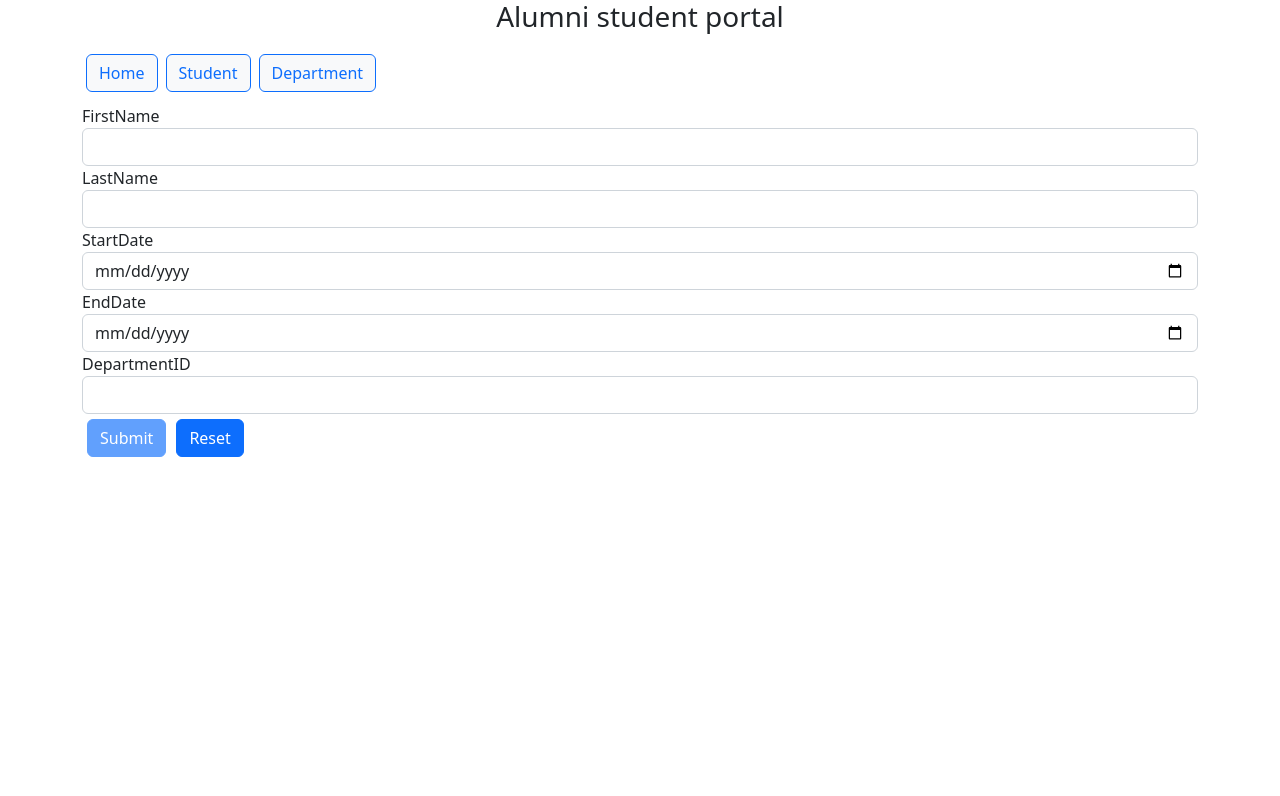
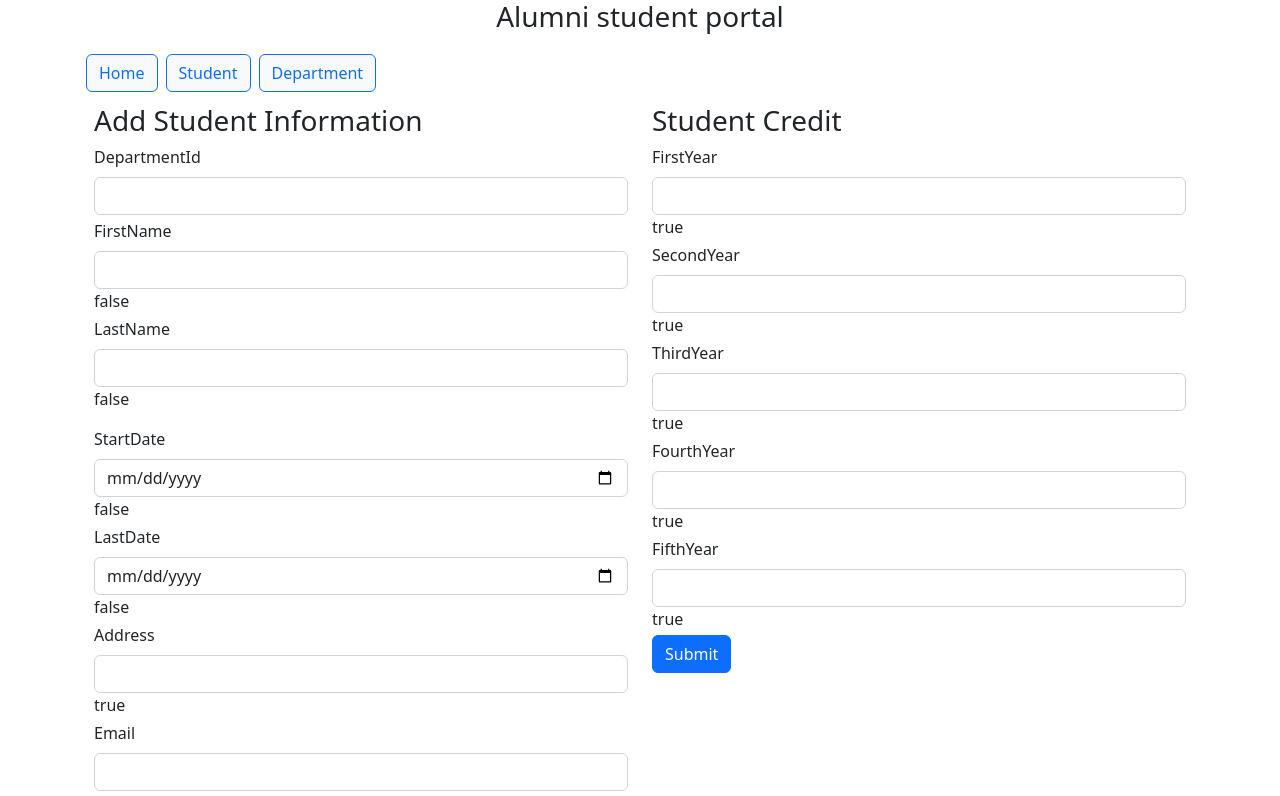
Before and after one commit to MuchhalSwati/Alumni-students-portal, an Angular app: page /home in a window 1280 px wide. Shown: the top 796 px of the page. Built offline with nearby package versions, Linux system fonts and the light colour scheme.

Commit message:
Add a new student record and update all tables

```diff
--- a/src/app/components/home/home.component.html
+++ b/src/app/components/home/home.component.html
@@ -1,5 +1,105 @@
+<div class="container">
+    <div class="row">
+        <div class="col-md-6">
+        <h3>Add Student Information</h3>
+        <form [formGroup]="studentForm" (ngSubmit)="onClickSubmit()">
+            <div class="mb-1">
+                <label class="form-label">DepartmentId</label>
+                <input type="text" class="form-control" formControlName="departmentId">
+                <span *ngIf="departmentId.errors?.['required'] && departmentId.touched" style="color: red;">Please enter departmentId</span>
+                <span *ngIf="departmentId.errors?.['maxlength']" style="color: red;" >DepartmentId should be of max 2 characters</span>
+                <span *ngIf="departmentId.errors?.['invalid']" style="color: red;" >DepartmentId should contain only numbers</span>
+            </div>
+          <div class="mb-1">
+              <label class="form-label">FirstName</label>
+              <input type="text" class="form-control" formControlName="firstName">
+              <span *ngIf="firstName.errors?.['required'] && firstName.touched" style="color: red;">Please enter FirstName</span>
+              <span *ngIf="firstName.errors?.['maxlength']" style="color: red;" >FirstName should be of max 15 characters</span>
+              {{studentForm.controls['firstName'].valid}}
+          </div>
+           <div class="mb-3">
+         <label class="form-label">LastName</label>
+         <input type="text" class="form-control" formControlName="lastName" >
+         <span *ngIf="lastName.errors?.['required'] && lastName.touched" style="color: red;">Please enter LastName</span>
+         <span *ngIf="lastName.errors?.['minlength']" style="color: red;" >LastName should be of max 2 characters</span>
+         {{studentForm.controls['lastName'].valid}}
+        </div>
+         <div class="mb-1">
+        <label class="form-label">StartDate</label>
+        <input type="date" class="form-control" formControlName="startDate">
+        <span *ngIf="startDate.errors?.['required'] && startDate.touched" style="color: red;">Please select StartDate</span>
+        {{studentForm.controls['startDate'].valid}}
+         </div>
+         <div class="mb-1">
+        <label class="form-label">LastDate</label>
+        <input type="date" class="form-control" formControlName="lastDate">
+        <span *ngIf="lastDate.errors?.['required'] && lastDate.touched" style="color: red;">Please select LastDate</span>
+        {{studentForm.controls['lastDate'].valid}}
+       </div>
+       <p *ngIf="studentForm.errors?.['dateValid'] && (startDate.touched || studentForm.dirty)" style="color: red;"> please add valid start and Last date</p>
+       <div class="mb-1">
+        <label class="form-label">Address</label>
+        <input type="text" class="form-control" formControlName="address">
+        {{studentForm.controls['address'].valid}}
+       </div>
+       <div class="mb-1">
+        <label class="form-label">Email</label>
+        <input type="text" class="form-control" formControlName="email">
+        {{studentForm.controls['email'].valid}}
+       </div>
+       <div class="mb-1">
+        <label class="form-label">PhoneNumber</label>
+        <input type="text" class="form-control" formControlName="phoneNumber">
+        {{studentForm.controls['phoneNumber'].valid}}
+       </div>
+            <button type="submit" class="btn btn-primary">Submit</button>
+        </form>
+    </div>
+    <div class="col-md-6">
+        <!-- Student credit form  -->
+         <h3>Student Credit</h3>
+        <form [formGroup]="studentForm" (ngSubmit)="onClickSubmit()">
+          <div class="mb-1">
+          <label class="form-label">FirstYear</label>
+          <input type="text" class="form-control" formControlName="firstYear">
+          {{studentForm.controls['firstYear'].valid}}
+          </div>
+          <div class="mb-1">
+          <label  class="form-label">SecondYear</label>
+          <input type="text" class="form-control" formControlName="secondYear">
+          {{studentForm.controls['secondYear'].valid}}
+          </div>
+          <div class="mb-1">
+          <label class="form-label">ThirdYear</label>
+          <input type="text" class="form-control" formControlName="thirdYear">
+          {{studentForm.controls['thirdYear'].valid}}
+          </div>
+          <div class="mb-1">
+          <label class="form-label">FourthYear</label>
+          <input type="text" class="form-control" formControlName="fourthYear">
+          {{studentForm.controls['fourthYear'].valid}}
+          </div>
+          <div class="mb-1">
+          <label class="form-label">FifthYear</label>
+          <input type="text" class="form-control" formControlName="fifthYear">
+          {{studentForm.controls['fifthYear'].valid}}
+          </div>
+          <button type="submit" class="btn btn-primary">Submit</button>
+        </form>
+    </div>
+    </div>
+</div>
 
-<form [formGroup]="studentForm" #userlogin = "ngForm" (ngSubmit) = "onClickSubmit(userlogin.value)" >
+
+
+
+
+
+
+
+
+
+<!-- <form [formGroup]="studentForm" #userlogin = "ngForm" (ngSubmit) = "onClickSubmit(userlogin.value)" >
 
     <div>
     <label for="firstname">FirstName</label>
@@ -34,4 +134,4 @@
 
     <button type="button" style="margin:5px;"  class="btn btn-primary"(click)="onReset()">Reset</button>
 
-</form>
+</form> -->
--- a/src/app/components/home/home.component.ts
+++ b/src/app/components/home/home.component.ts
@@ -5,6 +5,7 @@ import { SharedService } from 'src/app/services/shared.service';
 import {StudentRecord} from '../../interfaces/StudentRecord.model'
 import { combineLatest } from 'rxjs';
 import { ConditionalExpr } from '@angular/compiler';
+import { dateValidator } from 'src/app/validators/date.validator';
 @Component({
   selector: 'pm-home',
   templateUrl: './home.component.html',
@@ -19,36 +20,85 @@ constructor(private service:SharedService) {  }
 
 
   ngOnInit(): void {
-    this.studentForm = new FormGroup({
+    this.studentForm = this.buildForm();
+    // = new FormGroup({
+    //   firstName: new FormControl('',[Validators.required,Validators.maxLength(15) ,Validators.minLength(5)]),
+    //   lastName: new FormControl('',[Validators.required,Validators.maxLength(15) ,Validators.minLength(3)]),
+    //   startDate: new FormControl('',Validators.required),
+    //   lastDate: new FormControl('',Validators.required),
+    //   departmentId: new FormControl('',[Validators.required,Validators.maxLength(2), Validators.pattern("^[0-9]*$")])
+
+
+    // });
+  }
+
+
+  private buildForm():FormGroup{
+    return new FormGroup({
       firstName: new FormControl('',[Validators.required,Validators.maxLength(15) ,Validators.minLength(5)]),
       lastName: new FormControl('',[Validators.required,Validators.maxLength(15) ,Validators.minLength(3)]),
       startDate: new FormControl('',Validators.required),
       lastDate: new FormControl('',Validators.required),
-      departmentId: new FormControl('',[Validators.required,Validators.maxLength(2), Validators.pattern("^[0-9]*$")])
+      departmentId: new FormControl('',[Validators.required,Validators.maxLength(2), Validators.pattern("^[0-9]*$")]),
+      address:new FormControl(null),
+      email:new FormControl(null),
+      phoneNumber:new FormControl(null),
+      firstYear: new FormControl(null),
+      secondYear: new FormControl(null),
+      thirdYear: new FormControl(null),
+      fourthYear: new FormControl(null),
+      fifthYear: new FormControl(null),
+  }, {validators:dateValidator})}
 
 
-    });
-  }
+   onClickSubmit(){
+    console.log(`in onclicksubmit method`);
+    // let strtDate = new Date(this.studentForm.get('startDate').value)
+    // let endDate = new Date(this.studentForm.get('lastDate').value)
+    // if(strtDate > endDate)
+    // {
+    //   this.isInvalidDateRange =  true;
+    // }
+    // else
+    // {
+    // this.service.addStudentRecord(data).subscribe((result)=>{
+    // console.log(result);
+
+    //   alert("Successfully added student record:  " + result.id+ " firstName: " + result.firstName  + "LastName:  " +result.lastName)
+
+    // }
+
+    // )
+  //}
+
+    const model = this.getModel();
+    this.service.addStudentRecord(model).subscribe({
+      next:(item) => alert("Successfully added student record:  " + item.id+ " firstName: " + item.firstName  + "LastName:  " +item.lastName),
+      error:(err) => alert(`Failed to add student record ${err}`),
+      complete: () => console.log('complete')
+    })
 
 
-   onClickSubmit(data:StudentRecord){
-    let strtDate = new Date(this.studentForm.get('startDate').value)
-    let endDate = new Date(this.studentForm.get('lastDate').value)
-    if(strtDate > endDate)
-    {
-      this.isInvalidDateRange =  true;
-    }
-    else
-    {
-    this.service.addStudentRecord(data).subscribe((result)=>{
-    console.log(result);
+}
 
-      alert("Successfully added student record:  " + result.id+ " firstName: " + result.firstName  + "LastName:  " +result.lastName)
-
-    }
-
-    )
-  }
+getModel():StudentRecord
+{
+ const formValue = this.studentForm.getRawValue();
+ return <StudentRecord>{
+  firstName: formValue.firstName,
+  lastName: formValue.lastName,
+  startDate:formValue.startDate,
+  lastDate:formValue.lastDate,
+  departmentId:formValue.departmentId,
+  address:formValue.address,
+  email:formValue.email,
+  phoneNumber:formValue.phoneNumber,
+  firstYear:formValue.firstYear,
+  secondYear:formValue.secondYear,
+  thirdYear:formValue.thirdYear,
+  fourthYear:formValue.fourthYear,
+  fifthYear:formValue.fifthYear
+ }
 }
 
   onReset(){
@@ -56,6 +106,35 @@ constructor(private service:SharedService) {  }
   }
 
 
+  get departmentId()
+  {
+    return this.studentForm.controls['departmentId'];
+  }
+
+  get firstName()
+  {
+    return this.studentForm.controls['firstName'];
+  }
+
+  get lastName()
+  {
+    return this.studentForm.controls['lastName'];
+  }
+
+  get startDate()
+  {
+    return this.studentForm.controls['startDate'];
+  }
+  get lastDate()
+  {
+    return this.studentForm.controls['lastDate'];
+  }
+
+  get email()
+  {
+    return this.studentForm.controls['email'];
+  }
+
 
 
 
--- a/src/app/components/students/students-edit.component.ts
+++ b/src/app/components/students/students-edit.component.ts
@@ -33,7 +33,6 @@ export class StudentsEditComponent implements OnInit, OnDestroy{
     Validators.minLength(2)]),
   startDate: new FormControl(null,Validators.required),
   lastDate: new FormControl(null,Validators.required),
-  contactInfoId: new FormControl(null,Validators.required),
   address:new FormControl(null),
   email:new FormControl(null),
   phoneNumber:new FormControl(null),
@@ -53,7 +52,6 @@ export class StudentsEditComponent implements OnInit, OnDestroy{
        this.UpdateStudent.controls.lastName.setValue(post[0].lastName),
        this.UpdateStudent.controls.startDate.setValue(this.datePipe.transform(post[0].startDate, "yyyy-MM-dd")),
         this.UpdateStudent.controls.lastDate.setValue(this.datePipe.transform(post[0].lastDate, "yyyy-MM-dd")),
-        this.UpdateStudent.controls.contactInfoId.setValue(post[0].contactInfoId),
         this.UpdateStudent.controls.address.setValue(post[0].address),
         this.UpdateStudent.controls.email.setValue(post[0].email),
         this.UpdateStudent.controls.phoneNumber.setValue(post[0].phoneNumber),
@@ -94,7 +92,7 @@ export class StudentsEditComponent implements OnInit, OnDestroy{
 
   get email()
   {
-    return this.UpdateStudent.controls.lastDate;
+    return this.UpdateStudent.controls.email;
   }
 
 
--- a/src/app/services/shared.service.ts
+++ b/src/app/services/shared.service.ts
@@ -27,6 +27,7 @@ private studentInfoSubject = new BehaviorSubject<StudentUpdateInfo | null>(null)
   }
 
    addStudentRecord(data:StudentRecord){
+    console.log(`in student srevice`);
      return this.http.post<StudentRecord>(this.APIUrl + '/studentRecord', data)
    }
 
```
Also changed, not shown: src/app/interfaces/StudentRecord.model.ts (+9 -1 lines).
